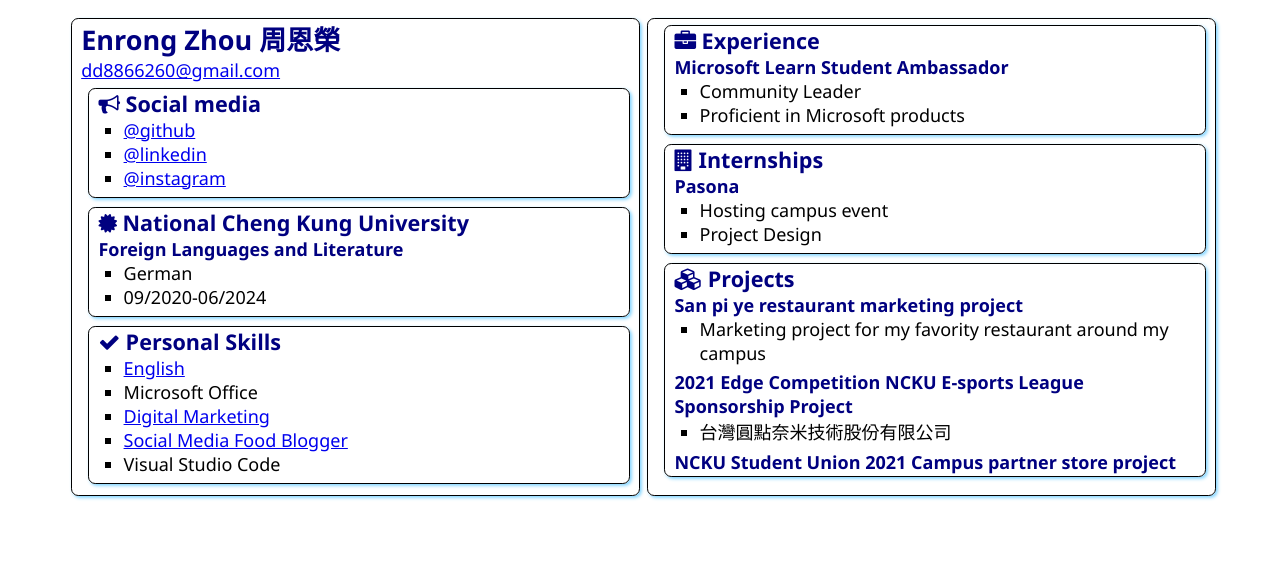
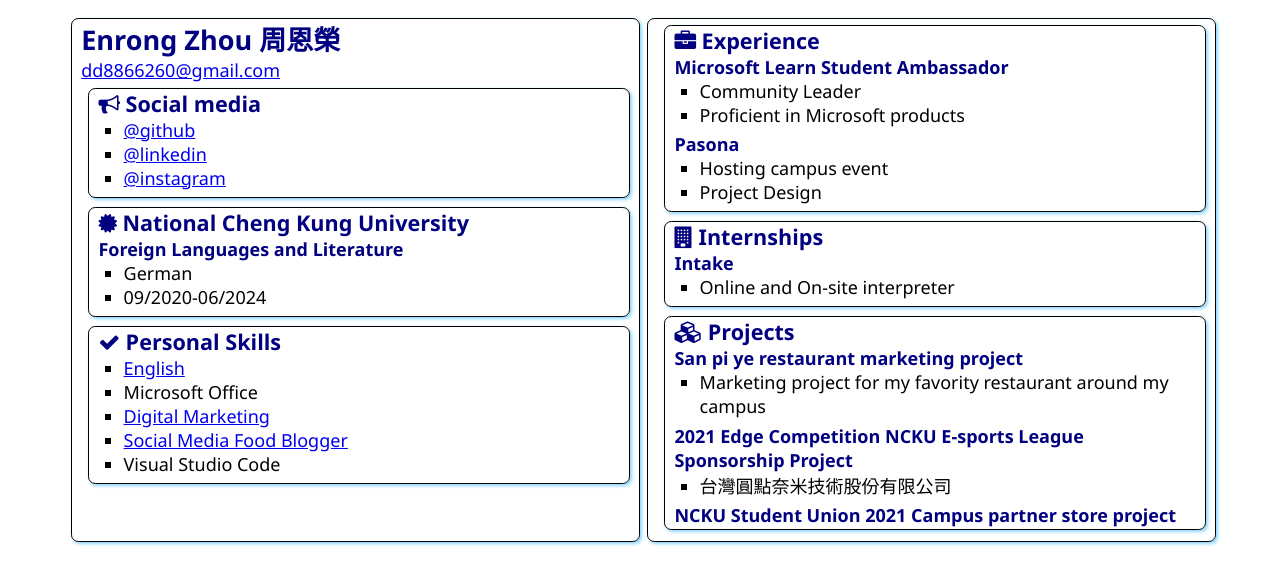
Before and after one commit to Danny1016/SATechnicalOnboarding, a plain HTML site: page src/index.html in a window 1280 px wide. Drawn offline with Linux system fonts and the light colour scheme.

Commit message:
Update index.html

```diff
--- a/src/index.html
+++ b/src/index.html
@@ -66,6 +66,13 @@
                     <li>Community Leader</li>
                     <li>Proficient in Microsoft products</li>
                 </ul>
+
+                <h3>Pasona</h3>
+                <ul>
+                    <li>Hosting campus event</li>
+                    <li>Project Design</li>
+                </ul>
+
             </section>
             <section class="box">
                 <h2>
@@ -73,10 +80,10 @@
                     Internships
                 </h2>
 
-                <h3>Pasona</h3>
+                <h3>Intake</h3>
                 <ul>
-                    <li>Hosting campus event</li>
-                    <li>Project Design</li>
+                    <li>Online and On-site interpreter</li>
+
                 </ul>
             </section>
             <section class="box">
```
